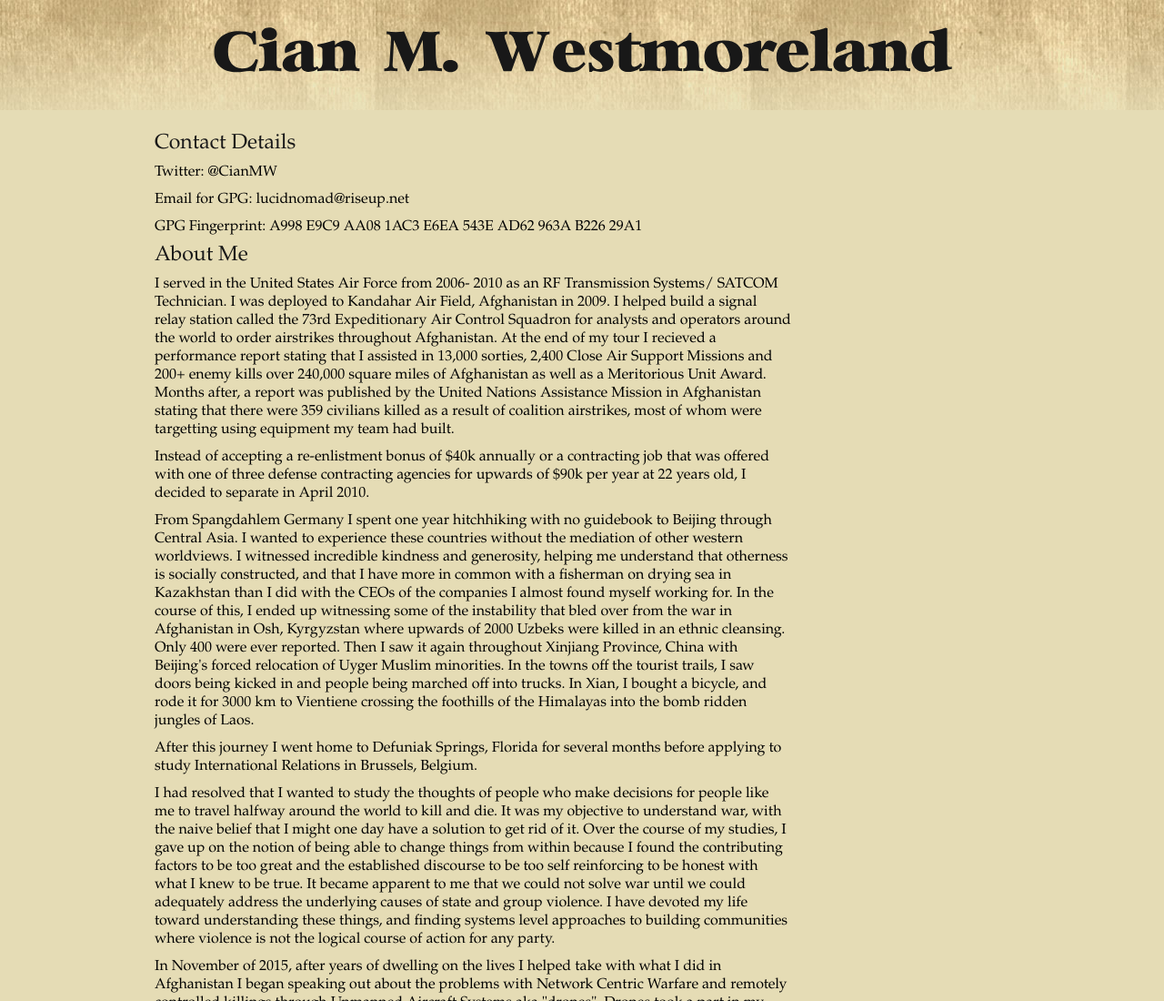
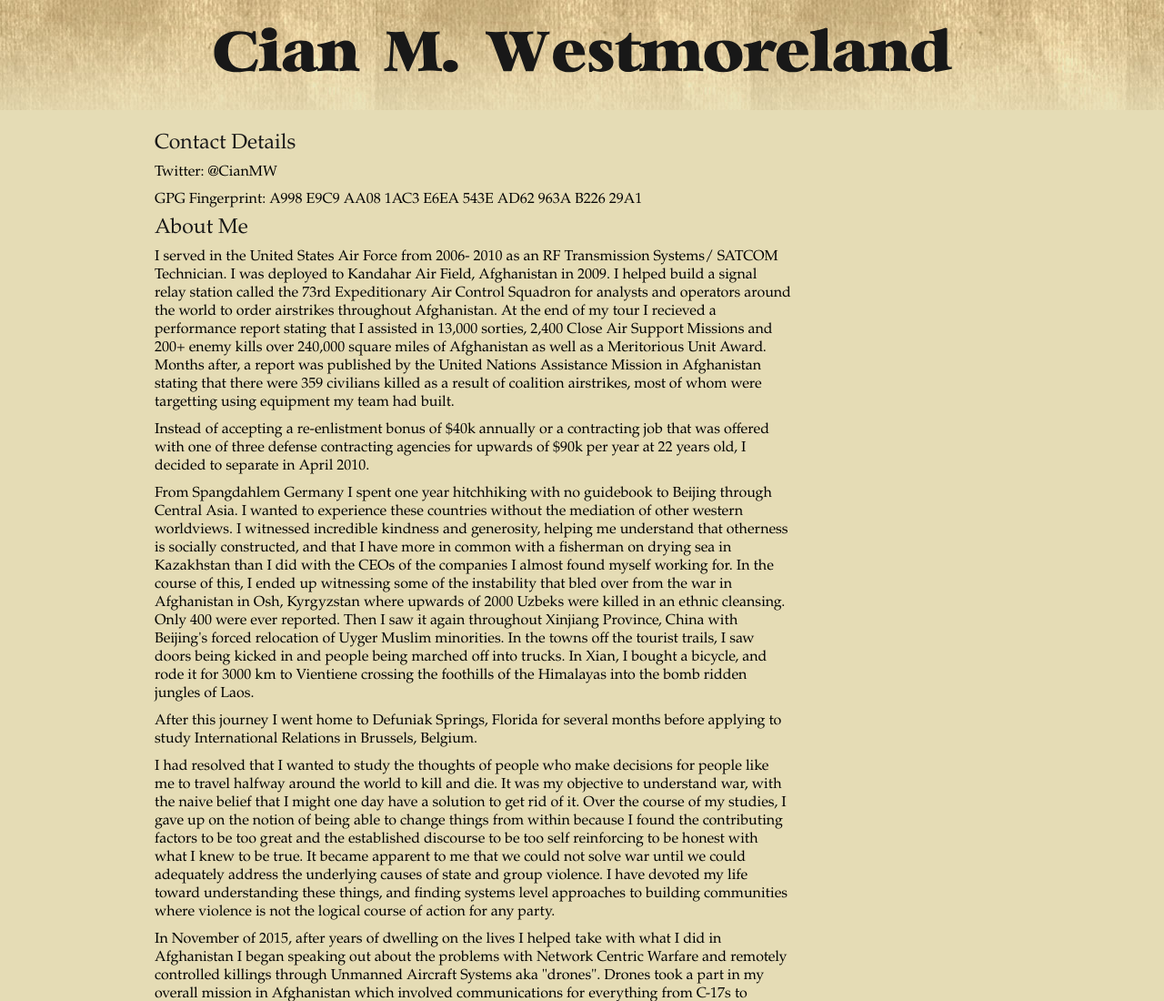
Before and after one commit to cianmwestmoreland/lucidnomad, a plain HTML site: page index.html in a window 1280 px wide. Shown: the top 1100 px of the page at 91% size. Drawn offline with Linux system fonts and the light colour scheme; files that its build step writes are made by us from their sources; files whose address does not match are found by name.

Commit message:
Update index.html

```diff
--- a/index.html
+++ b/index.html
@@ -28,7 +28,6 @@
         <p></p>
         <ul>
 		<p>Twitter: @CianMW</p>
-		<p>Email for GPG: lucidnomad@riseup.net</p>
 		<p>GPG Fingerprint: A998 E9C9 AA08 1AC3 E6EA  543E AD62 963A B226 29A1</p>
         <p></p>
 
```
